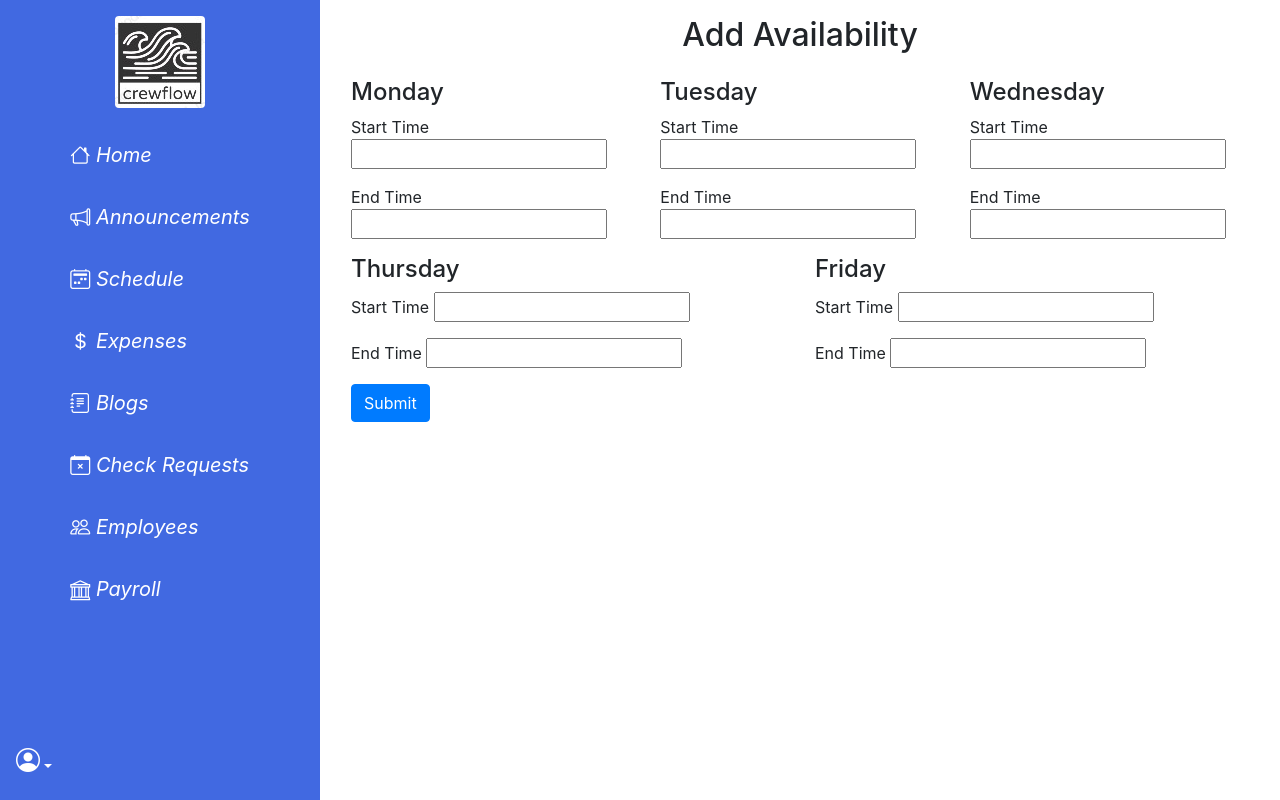
After one commit to woodymorrice/crewflow, a Django app: template main/templates/main/edit_availability.html in a window 1280 px wide. The commit adds this page. Run offline with Django 3.2, Linux system fonts and the light colour scheme; the template is opened without the code that fills it, so the values that code supplies are empty, except form fields; tables that the repository leaves empty hold one stand-in row (values such as "Sample post"); form fields are guessed from the names that the template uses; some libraries are stand-ins or nearby versions.

Commit message:
schedule changes

```diff
--- /dev/null
+++ b/main/templates/main/edit_availability.html
@@ -0,0 +1,80 @@
+<!DOCTYPE html>
+{% extends "main/base.html" %}
+{% block content %}
+<html lang="en">
+<head>
+    <meta charset="UTF-8">
+    <title>Add Availability</title>
+    <link href="https://stackpath.bootstrapcdn.com/bootstrap/4.3.1/css/bootstrap.min.css"
+          rel="stylesheet">
+</head>
+
+<style>
+    fieldset {
+        align-items:center;
+    }
+</style>
+
+<body>
+    <div class="container">
+        <h2 class="mb-4 text-center">Add Availability</h2>
+            <form method="post">
+                {% csrf_token %}
+                <div class="row">
+                    <div class="col-sm">
+                        <h4>Monday</h4>
+                        <div class="form-group">
+                            Start Time {{ form.m_start_time }}
+                        </div>
+                        <div class="form-group">
+                            End Time {{ form.m_end_time }}
+                        </div>
+                    </div>
+
+                    <div class="col-sm">
+                        <h4>Tuesday</h4>
+                        <div class="form-group">
+                            Start Time {{ form.t_start_time }}
+                        </div>
+                        <div class="form-group">
+                            End Time {{ form.t_end_time }}
+                        </div>
+                    </div>
+
+                    <div class="col-sm">
+                        <h4>Wednesday</h4>
+                        <div class="form-group">
+                            Start Time {{ form.w_start_time }}
+                        </div>
+                        <div class="form-group">
+                            End Time {{ form.w_end_time }}
+                        </div>
+                    </div>
+
+                    <div class="col-sm">
+                        <h4>Thursday</h4>
+                        <div class="form-group">
+                            Start Time {{ form.th_start_time }}
+                        </div>
+                        <div class="form-group">
+                            End Time {{ form.th_end_time }}
+                        </div>
+                    </div>
+
+                    <div class="col-sm">
+                        <h4>Friday</h4>
+                        <div class="form-group">
+                            Start Time {{ form.f_start_time }}
+                        </div>
+                        <div class="form-group">
+                            End Time {{ form.f_end_time }}
+                        </div>
+                    </div>
+
+                </div>
+                <button type="submit" class="btn btn-primary">Submit</button>
+            </form>
+    </div>
+</body>
+</html>
+{% endblock content %}
--- a/main/templates/main/schedule_landing.html
+++ b/main/templates/main/schedule_landing.html
@@ -6,6 +6,7 @@
     <meta charset="UTF-8">
     <title>Schedule</title>
 </head>
+
 <body>
 <div class="container text-center">
         <div class="row">
--- a/main/templates/main/view_availability.html
+++ b/main/templates/main/view_availability.html
@@ -16,7 +16,7 @@
 </style>
 
 <body>
-    {% for availability in availabilities %}
+    {% for item in availabilities %}
     <div class="container">
         <h2 class="mb-4 text-center">Availability</h2>
         <table class="table table-bordered">
@@ -30,7 +30,6 @@
                     </tr>
                 </thead>
                 <tbody>
-                    {% for item in availabilities %}
                         <tr>
                             <td>
                                 <div>Start Time: {{ item.m_start_time }}</div>
@@ -53,10 +52,9 @@
                                 <div>End Time: {{ item.f_end_time }}</div>
                             </td>
                         </tr>
-                    {% endfor %}
                 </tbody>
             </table>
-        <a href="{% url 'main:add_availability' %}" class="btn btn-edit text-black">Edit</a>
+        <a href="{% url 'main:edit_availability' %}" class="btn btn-edit text-black">Edit</a>
     </div>
     {% endfor %}
 </body>
--- a/main/urls.py
+++ b/main/urls.py
@@ -64,6 +64,7 @@ urlpatterns = [
         path('schedule/', views.schedule_landing, name='schedule_landing'),
         path('schedule/add_availability/', views.add_availability, name="add_availability"),
         path('schedule/availability/', views.view_availability, name="view_availability"),
+        path('schedule/edit_availability/', views.edit_availability, name="edit_availability"),
 
         # Profile
         path('view_profile/', views.view_profile, name='view_profile'),
```
Also changed, not shown: main/forms.py (+28 -0 lines), main/models.py (+10 -10 lines), main/views.py (+16 -0 lines).
